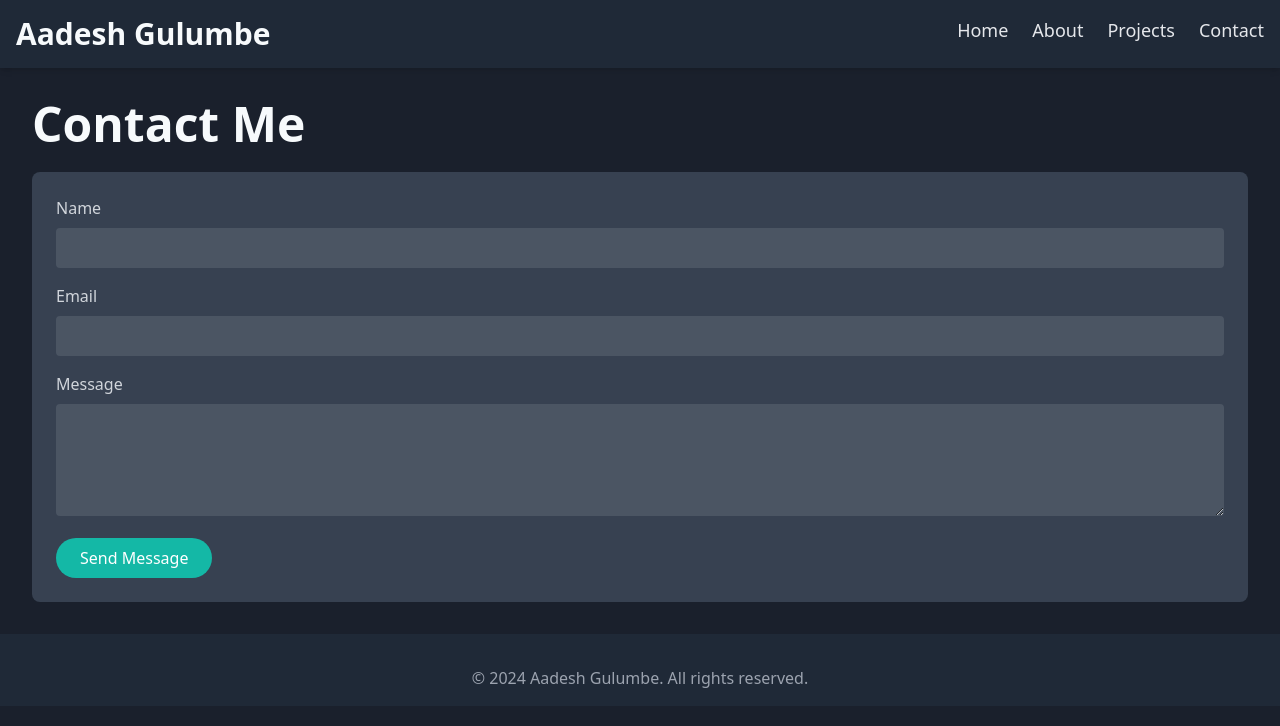
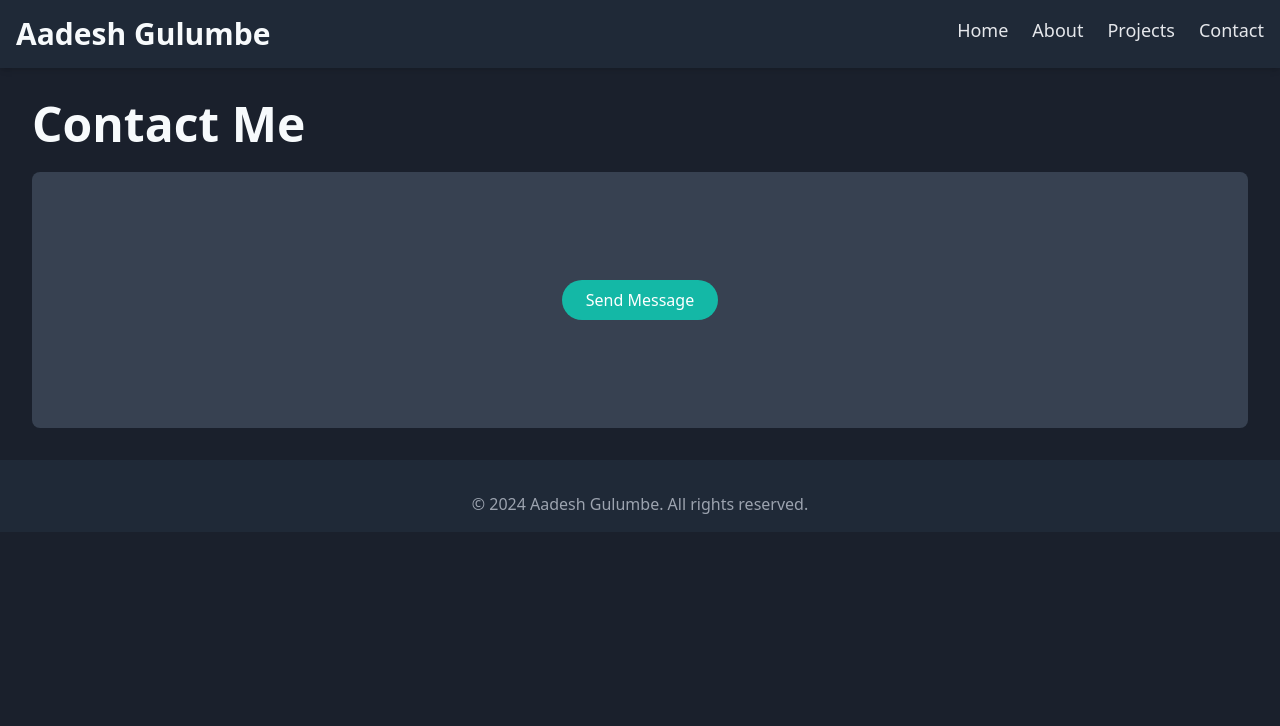
Before and after one commit to aadesh0706/portfolio-main, a Next.js app: page /contact in a window 1280 px wide. Shown: the top 726 px of the page. Built offline with nearby package versions, Linux system fonts and the light colour scheme.

Commit message:
update 3

```diff
--- a/app/contact/page.js
+++ b/app/contact/page.js
@@ -1,4 +1,5 @@
 "use client";
+import { useRouter } from 'next/navigation';
 import { useState } from 'react';
 import Layout from '../../components/Layout';
 
@@ -6,51 +7,19 @@ export default function Contact() {
   const [name, setName] = useState('');
   const [email, setEmail] = useState('');
   const [message, setMessage] = useState('');
+  const router = useRouter(); // Using Next.js router for navigation
 
   const handleSubmit = (e) => {
     e.preventDefault();
-    // Handle form submission logic (e.g., send email or message)
-    console.log('Submitted:', { name, email, message });
+    // Redirect to the Google Form link on form submission
+    router.push('https://forms.gle/8rzfaKavu7SvB7P39');
   };
 
   return (
     <Layout>
       <section className="container mx-auto p-8">
         <h1 className="text-5xl font-bold mb-6">Contact Me</h1>
-        <form onSubmit={handleSubmit} className="bg-gray-700 p-6 rounded-lg">
-          <div className="mb-4">
-            <label className="block text-gray-300 mb-2" htmlFor="name">Name</label>
-            <input
-              className="w-full p-2 bg-gray-600 text-white rounded"
-              type="text"
-              id="name"
-              value={name}
-              onChange={(e) => setName(e.target.value)}
-              required
-            />
-          </div>
-          <div className="mb-4">
-            <label className="block text-gray-300 mb-2" htmlFor="email">Email</label>
-            <input
-              className="w-full p-2 bg-gray-600 text-white rounded"
-              type="email"
-              id="email"
-              value={email}
-              onChange={(e) => setEmail(e.target.value)}
-              required
-            />
-          </div>
-          <div className="mb-4">
-            <label className="block text-gray-300 mb-2" htmlFor="message">Message</label>
-            <textarea
-              className="w-full p-2 bg-gray-600 text-white rounded"
-              id="message"
-              rows="4"
-              value={message}
-              onChange={(e) => setMessage(e.target.value)}
-              required
-            ></textarea>
-          </div>
+        <form onSubmit={handleSubmit} className="bg-gray-700 p-6 rounded-lg flex justify-center items-center h-64">
           <button type="submit" className="px-6 py-2 bg-teal-500 text-white rounded-full">Send Message</button>
         </form>
       </section>
```
